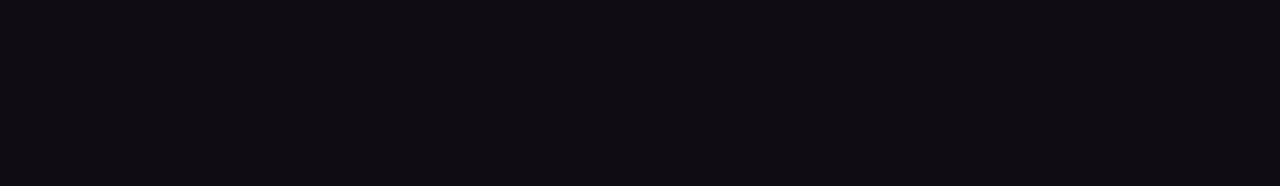
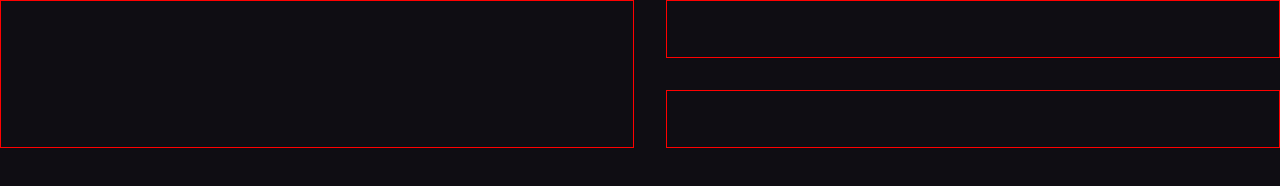
Before and after one commit to PhilipeF/boraCodar-01, a plain HTML site: page index.html in a window 1280 px wide. Drawn offline with Linux system fonts and the light colour scheme.

Commit message:
estruturando os elementos com grid

```diff
--- a/index.html
+++ b/index.html
@@ -1,5 +1,6 @@
 <!DOCTYPE html>
 <html lang="en">
+
 <head>
     <meta charset="UTF-8">
     <meta http-equiv="X-UA-Compatible" content="IE=edge">
@@ -7,12 +8,13 @@
     <title>Bora Codar Player de Música - 01</title>
 
     <link rel="stylesheet" href="style.css">
+</head>
 
-</head>
 <body>
-    <div id="player-1" class="player"></div>
-    <div id="player-2" class="player"></div>
-    <div id="player-2" class="player"></div>
-
+    <div id="app">
+        <div id="player-1" class="player"></div>
+        <div id="player-2" class="player"></div>
+        <div id="player-3" class="player"></div>
+    </div>
 </body>
 </html>
--- a/style.css
+++ b/style.css
@@ -1,3 +1,40 @@
+* {
+    margin: 0;
+    padding: 0;
+    box-sizing: border-box;
+}
+
 body {
     background: #0F0D13;
 }
+
+player {
+    background-color: #2A2141
+}
+
+#app * {
+    border: 1px solid red;
+}
+
+#app {
+    display: grid;
+    grid-template-areas:
+    'A B'
+    'A C';
+    gap: 32px;
+}
+
+#player-1 {
+    grid-area: A;
+    padding: 38px;
+}
+
+#player-2 {
+    grid-area: B;
+    padding: 28px;
+}
+
+#player-3 {
+    grid-area: C;
+    padding: 28px;
+}
```
